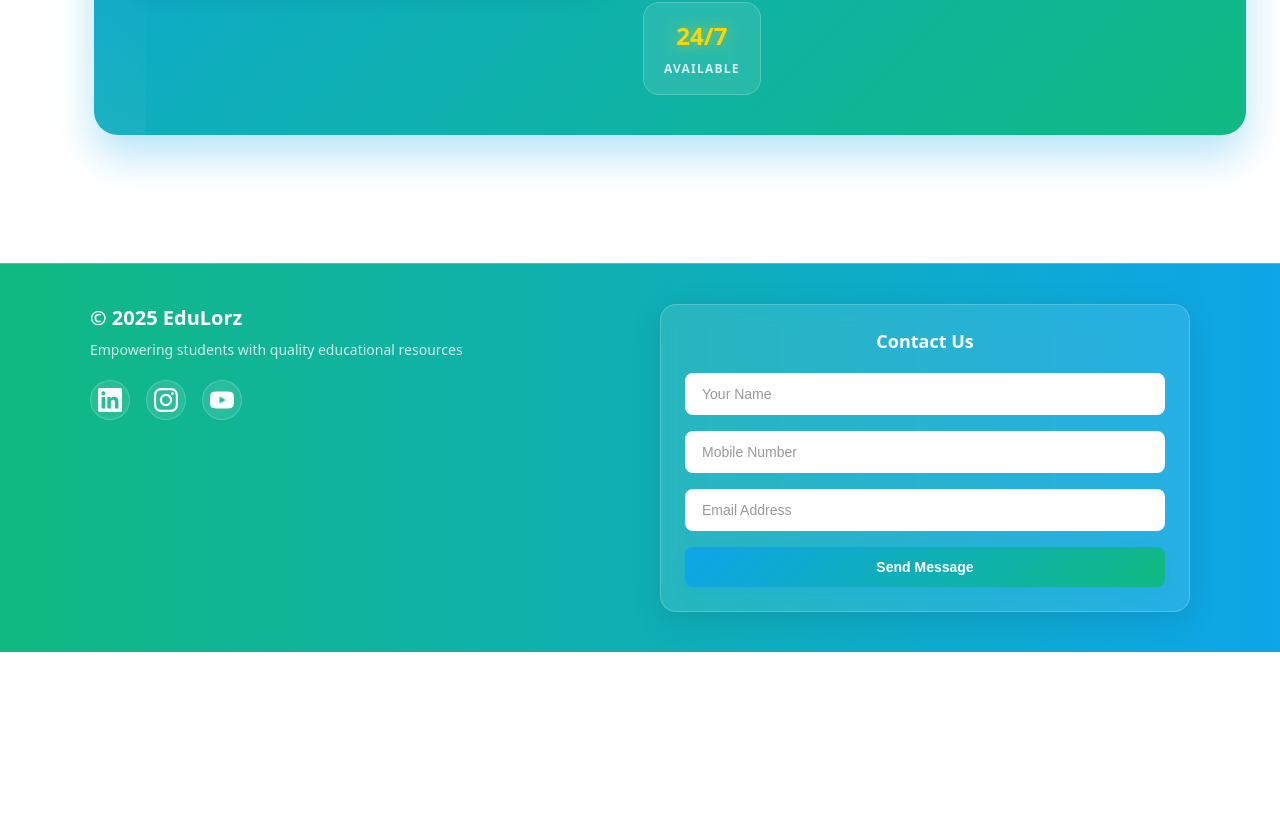
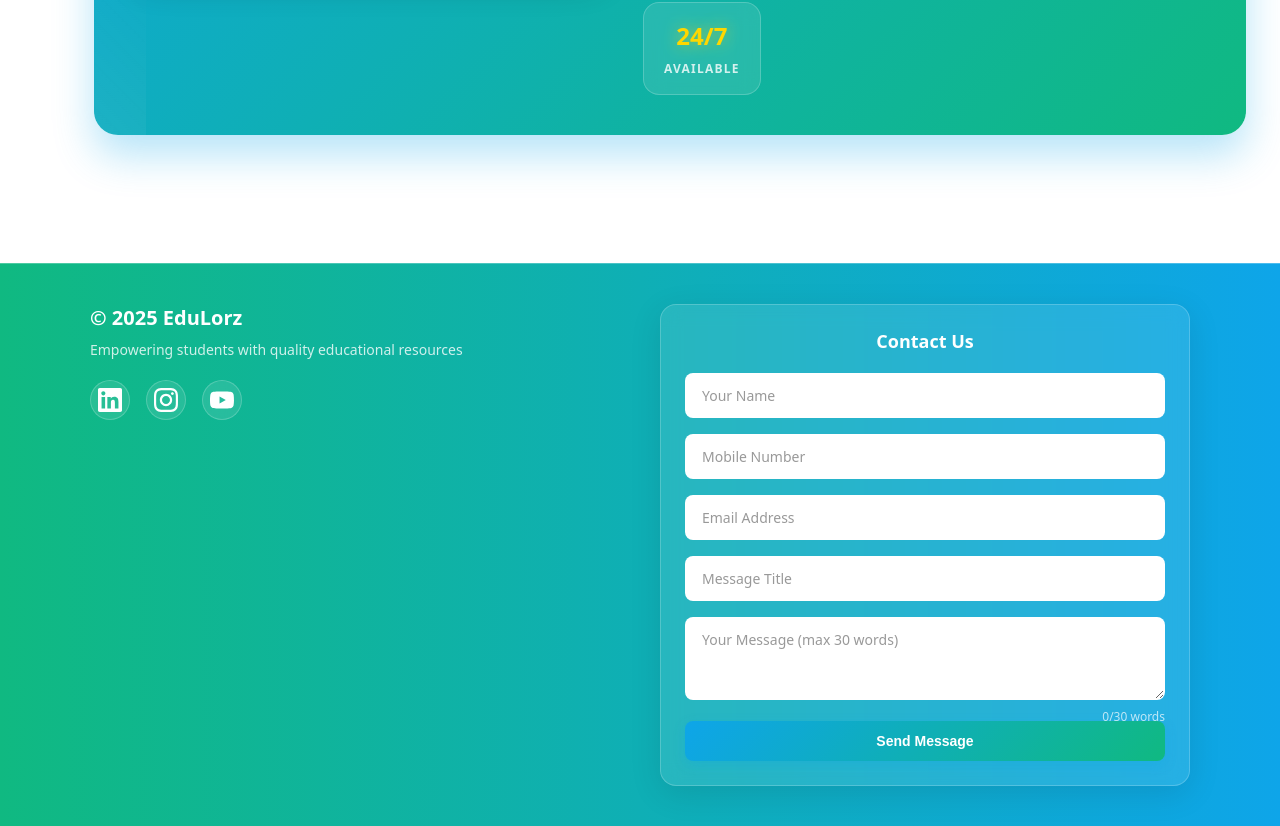
Before and after one commit to worldofcolorz/AKTU_WORLD, a React (Vite) app in the folder frontend/: page / in a window 1280 px wide. Shown: the part 1567-2393 px from the top of the page. Before the commit the page ends 2219 px from the top, so only its background shows below. Built offline with nearby package versions, Linux system fonts and the light colour scheme; no server answers.

Commit message:
feat(footer): add message title field, 30-word message limit, Google Sheets integration, and enhanced styling

```diff
--- a/frontend/src/components/Footer/Footer.jsx
+++ b/frontend/src/components/Footer/Footer.jsx
@@ -5,20 +5,65 @@ function Footer() {
   const [formData, setFormData] = useState({
     name: '',
     mobile: '',
-    email: ''
+    email: '',
+    messageTitle: '',
+    message: ''
   })
+  const [wordCount, setWordCount] = useState(0)
+  const [isSubmitting, setIsSubmitting] = useState(false)
 
-  const handleSubmit = (e) => {
+  const handleSubmit = async (e) => {
     e.preventDefault()
-    // Handle form submission here
-    console.log('Contact form submitted:', formData)
+    if (wordCount > 30) {
+      alert('Message must be 30 words or less')
+      return
+    }
+    setIsSubmitting(true)
+    try {
+      const timestamp = new Date().toLocaleString('en-IN', {
+        timeZone: 'Asia/Kolkata',
+        year: 'numeric',
+        month: '2-digit',
+        day: '2-digit',
+        hour: '2-digit',
+        minute: '2-digit',
+        second: '2-digit'
+      })
+      const dataToSend = {
+        ...formData,
+        timestamp,
+        wordCount
+      }
+      // Google Sheets integration
+      const response = await fetch('https://script.google.com/macros/s/YOUR_SCRIPT_ID/exec', {
+        method: 'POST',
+        mode: 'no-cors',
+        headers: {
+          'Content-Type': 'application/json',
+        },
+        body: JSON.stringify(dataToSend)
+      })
+      alert('Message sent successfully!')
+      setFormData({ name: '', mobile: '', email: '', messageTitle: '', message: '' })
+      setWordCount(0)
+    } catch (error) {
+      console.error('Error sending message:', error)
+      alert('Failed to send message. Please try again.')
+    } finally {
+      setIsSubmitting(false)
+    }
   }
 
   const handleChange = (e) => {
+    const { name, value } = e.target
     setFormData({
       ...formData,
-      [e.target.name]: e.target.value
+      [name]: value
     })
+    if (name === 'message') {
+      const words = value.trim().split(/\s+/).filter(word => word.length > 0)
+      setWordCount(words.length)
+    }
   }
 
   return (
@@ -80,8 +125,32 @@ function Footer() {
                   required
                 />
               </div>
-              <button type="submit" className="submit-btn">
-                Send Message
+              <div className="form-group">
+                <input
+                  type="text"
+                  name="messageTitle"
+                  placeholder="Message Title"
+                  value={formData.messageTitle}
+                  onChange={handleChange}
+                  required
+                />
+              </div>
+              <div className="form-group">
+                <textarea
+                  name="message"
+                  placeholder="Your Message (max 30 words)"
+                  value={formData.message}
+                  onChange={handleChange}
+                  required
+                  rows="3"
+                  maxLength="200"
+                />
+                <div className="word-count">
+                  {wordCount}/30 words
+                </div>
+              </div>
+              <button type="submit" className="submit-btn" disabled={isSubmitting}>
+                {isSubmitting ? 'Sending...' : 'Send Message'}
               </button>
             </form>
           </div>
--- a/frontend/src/components/Footer/footer.css
+++ b/frontend/src/components/Footer/footer.css
@@ -82,7 +82,8 @@
   position: relative;
 }
 
-.form-group input {
+.form-group input,
+.form-group textarea {
   width: 100%;
   padding: 12px 16px;
   border: 1px solid rgba(255, 255, 255, 0.3);
@@ -91,17 +92,42 @@
   color: #333333;
   font-size: 14px;
   transition: all 0.3s ease;
+  font-family: inherit;
+  resize: vertical;
 }
 
-.form-group input::placeholder {
+.form-group textarea {
+  min-height: 80px;
+}
+
+.form-group input::placeholder,
+.form-group textarea::placeholder {
   color: #999999;
 }
 
-.form-group input:focus {
+.form-group input:focus,
+.form-group textarea:focus {
   outline: none;
   border-color: #0ea5e9;
   background: #ffffff;
   box-shadow: 0 0 0 3px rgba(14, 165, 233, 0.2);
+}
+
+.word-count {
+  position: absolute;
+  bottom: -20px;
+  right: 0;
+  font-size: 12px;
+  color: rgba(255, 255, 255, 0.7);
+  font-weight: 500;
+}
+
+.word-count.warning {
+  color: #fbbf24;
+}
+
+.word-count.error {
+  color: #ef4444;
 }
 
 .submit-btn {
@@ -117,13 +143,19 @@
   box-shadow: 0 4px 12px rgba(14, 165, 233, 0.3);
 }
 
-.submit-btn:hover {
+.submit-btn:hover:not(:disabled) {
   transform: translateY(-2px);
   box-shadow: 0 8px 20px rgba(14, 165, 233, 0.4);
 }
 
-.submit-btn:active {
+.submit-btn:active:not(:disabled) {
   transform: translateY(0);
+}
+
+.submit-btn:disabled {
+  opacity: 0.6;
+  cursor: not-allowed;
+  transform: none;
 }
 
 @media (max-width: 768px) {
```
Also changed, not shown: 1 other file (tests, documents, lock files or other folders).
